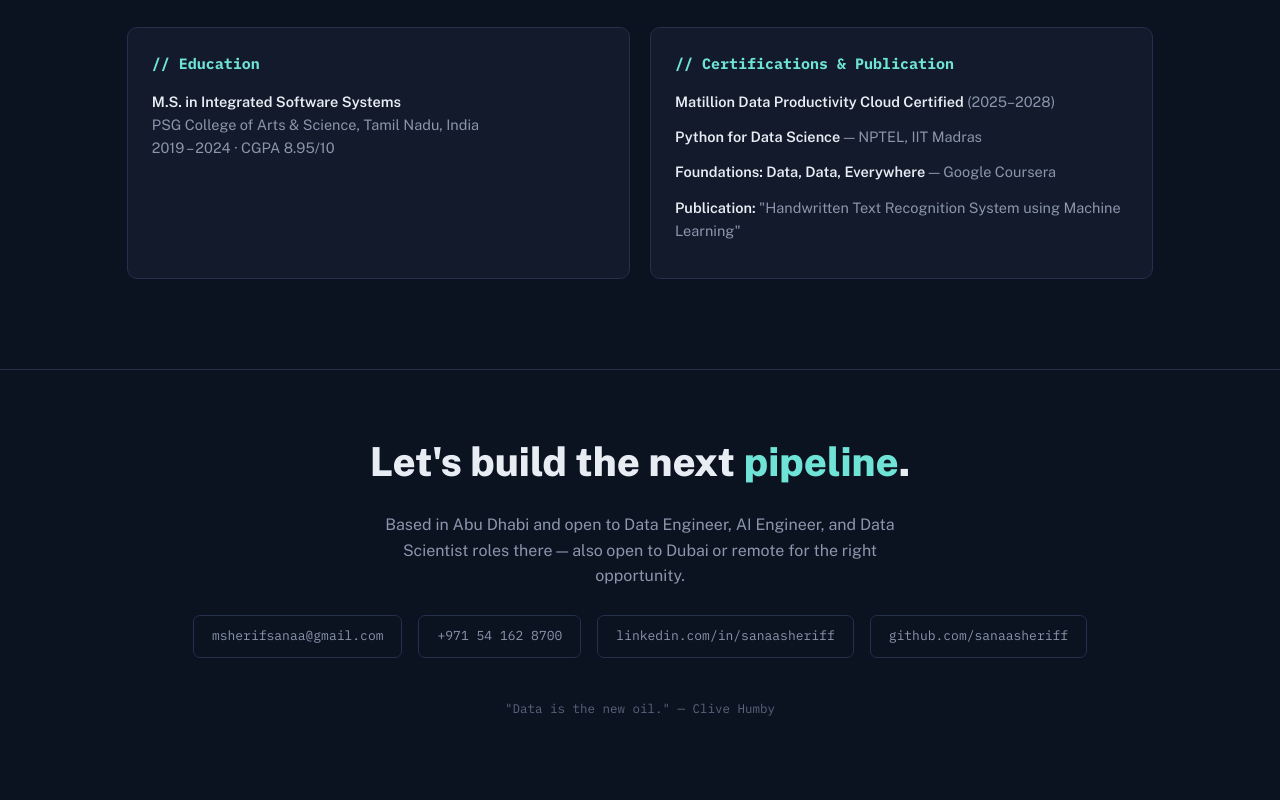
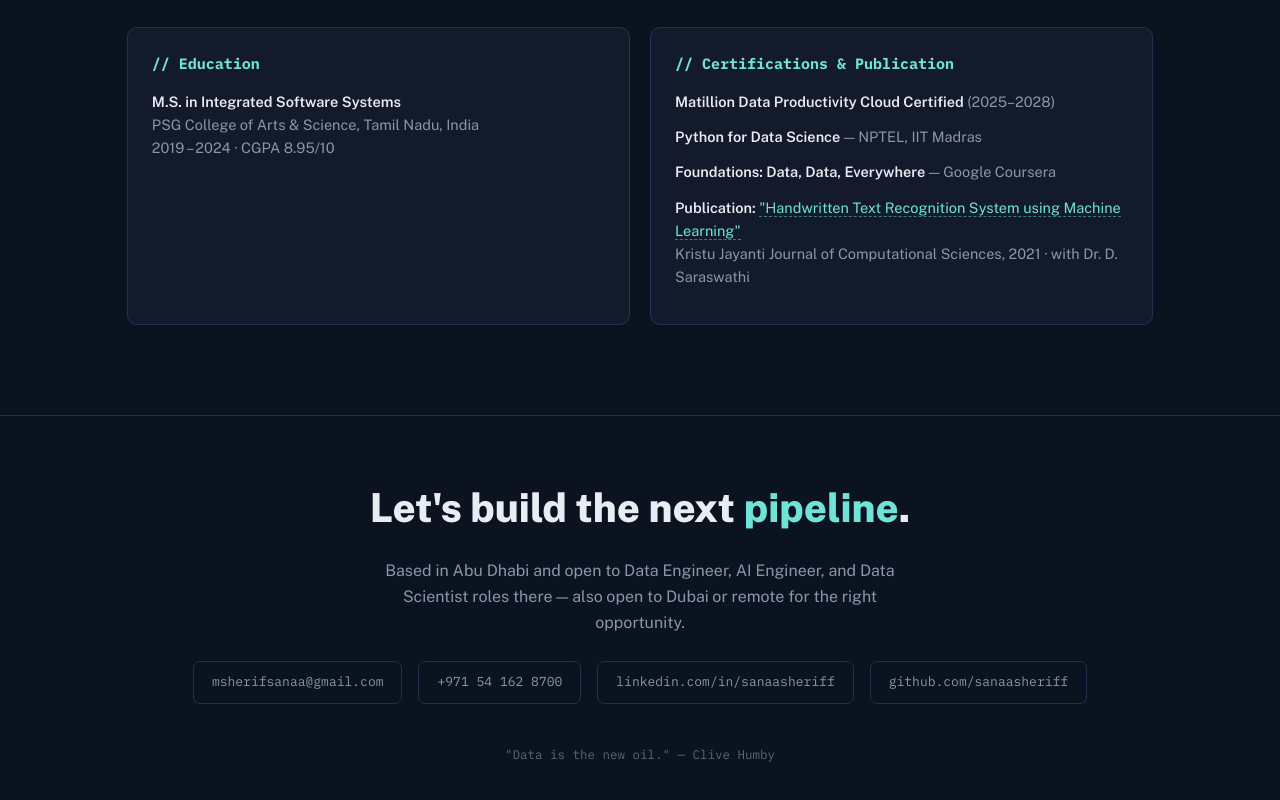
Before and after one commit to sanaasheriff/sanaa-portfolio, a plain HTML site: page index.html in a window 1280 px wide. Shown: the part 3226-4026 px from the top of the page. Before the commit the page ends 3984 px from the top, so only its background shows below. Drawn offline with nearby package versions, Linux system fonts and the light colour scheme.

Commit message:
research link

```diff
--- a/index.html
+++ b/index.html
@@ -222,6 +222,8 @@
   .box h3{ font-size: 15px; color: var(--ice); font-family:'IBM Plex Mono',monospace; margin-bottom: 14px; }
   .box .item{ margin-bottom: 12px; font-size: 14.5px; color: var(--text-dim); }
   .box .item b{ color: var(--text); font-weight:600; }
+  .box .item a{ color: var(--ice); text-decoration:none; border-bottom:1px dashed var(--ice-dim); transition: border-color 0.2s; }
+  .box .item a:hover, .box .item a:focus-visible{ border-bottom-color: var(--ice); }
 
   /* CONTACT / FOOTER */
   footer{
@@ -462,8 +464,7 @@
       <div class="item"><b>Matillion Data Productivity Cloud Certified</b> (2025–2028)</div>
       <div class="item"><b>Python for Data Science</b> — NPTEL, IIT Madras</div>
       <div class="item"><b>Foundations: Data, Data, Everywhere</b> — Google Coursera</div>
-      <div class="item"><b>Publication:</b> "Handwritten Text Recognition System using Machine Learning"</div>
-    </div>
+      <div class="item"><b>Publication:</b> <a href="https://doi.org/10.59176/kjcs.v1i1.2180" target="_blank" rel="noopener">"Handwritten Text Recognition System using Machine Learning"</a><br>Kristu Jayanti Journal of Computational Sciences, 2021 · with Dr. D. Saraswathi</div>    </div>
   </div>
 </section>
 
```
